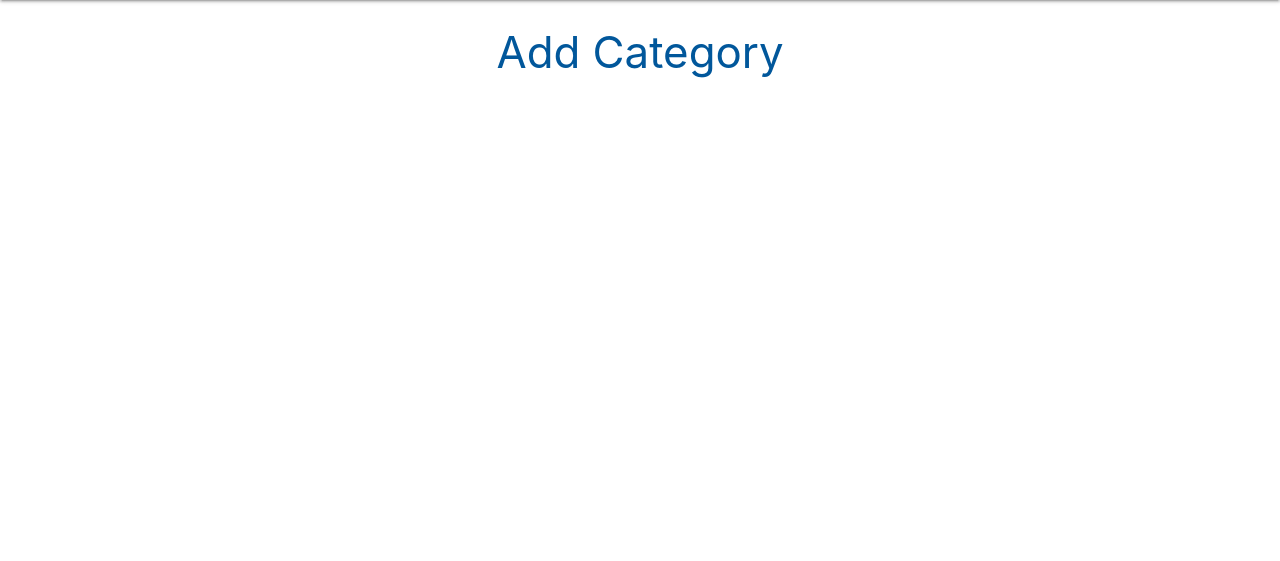
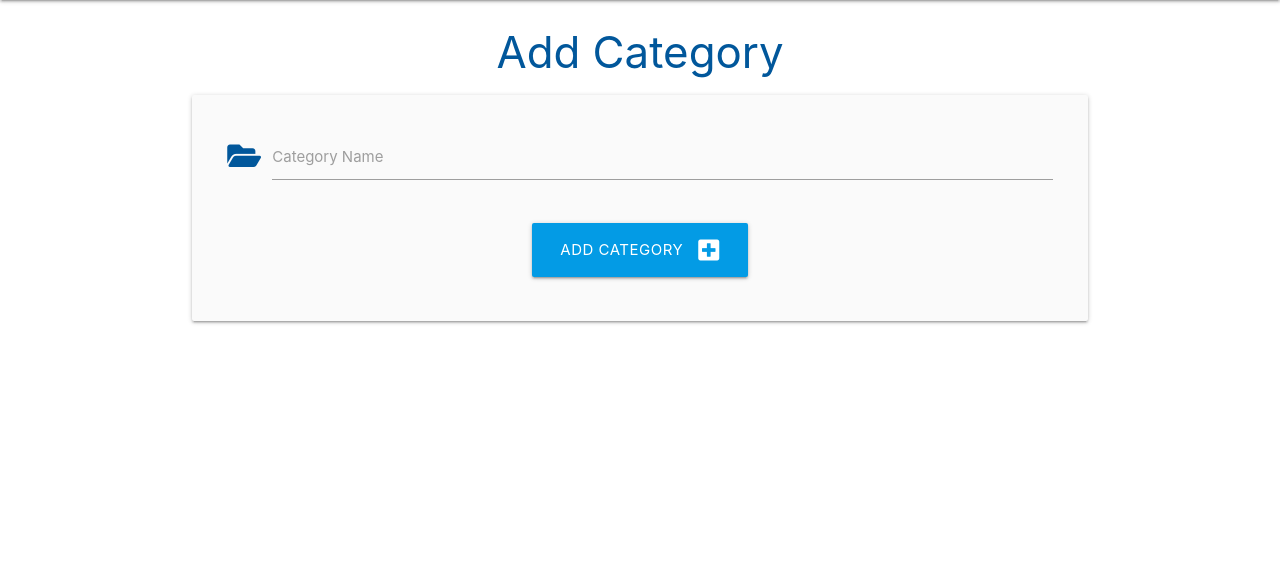
Before and after one commit to John-McPherson/Taskmanager-code-along-project, a Flask app: page /add_category in a window 1280 px wide. Shown: the part 64-625 px from the top of the page. Run offline with Flask 2, Linux system fonts and the light colour scheme.

Commit message:
add form to add category and link to db

```diff
--- a/taskmanager/routes.py
+++ b/taskmanager/routes.py
@@ -1,4 +1,4 @@
-from flask import render_template
+from flask import render_template, request, redirect, url_for
 from taskmanager import app, db
 from taskmanager.models import Category, Task
 
@@ -13,4 +13,9 @@ def categories():
 
 @app.route("/add_category",methods=["GET","POST"])
 def add_category():
+    if request.method == "POST":
+        category = Category(category_name=request.form.get("category_name"))
+        db.session.add(category)
+        db.session.commit()
+        return redirect(url_for("categories"))
     return render_template("add_category.html")
--- a/taskmanager/templates/add_category.html
+++ b/taskmanager/templates/add_category.html
@@ -2,5 +2,24 @@
 {% block content %}
 
 <h3 class="light-blue-text text-darken-4 center-align">Add Category</h3>
+<div class="row card-panel grey lighten-5">
+    <form class="col s12" method="POST" action="{{url_for('add_category')}}">
+        <div class="row">
+            <div class="input-field col s12">
+                <i class="fas fa-folder-open prefix light-blue-text text-darken-4"></i>
+                <input id="category_name" name="category_name" type="text" class="validate" required min="3"
+                    maxlength="25">
+                <label for="category_name">Category Name</label>
+            </div>
+        </div>
+        <div class="row">
+            <div class="col s12 center-align">
+                <button class="btn-large light-blue darken-1" type="submit">
+                    Add Category <i class="fas fa-plus-square right"></i>
+                </button>
 
+            </div>
+        </div>
+    </form>
+</div>
 {% endblock %}
```
